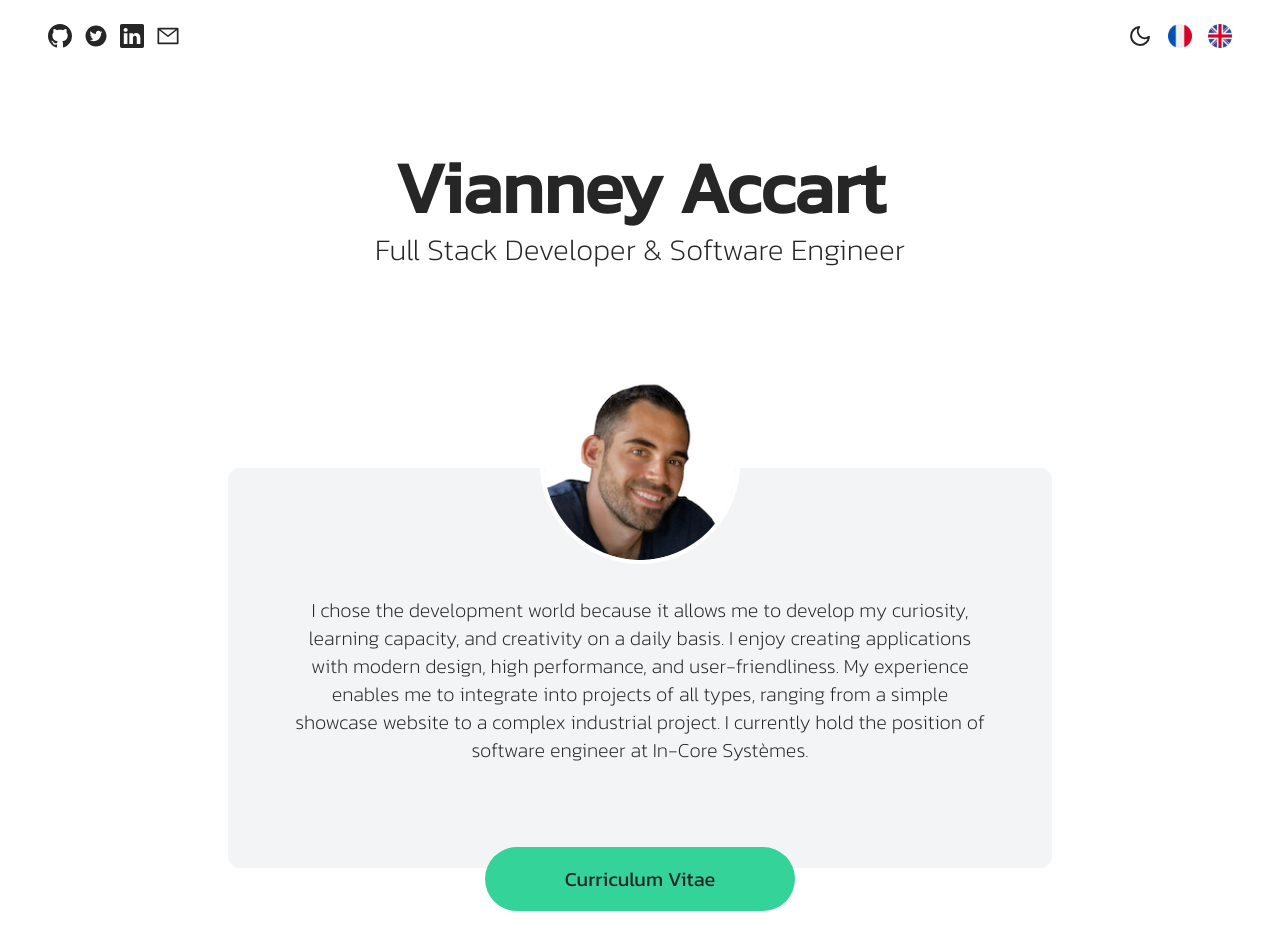
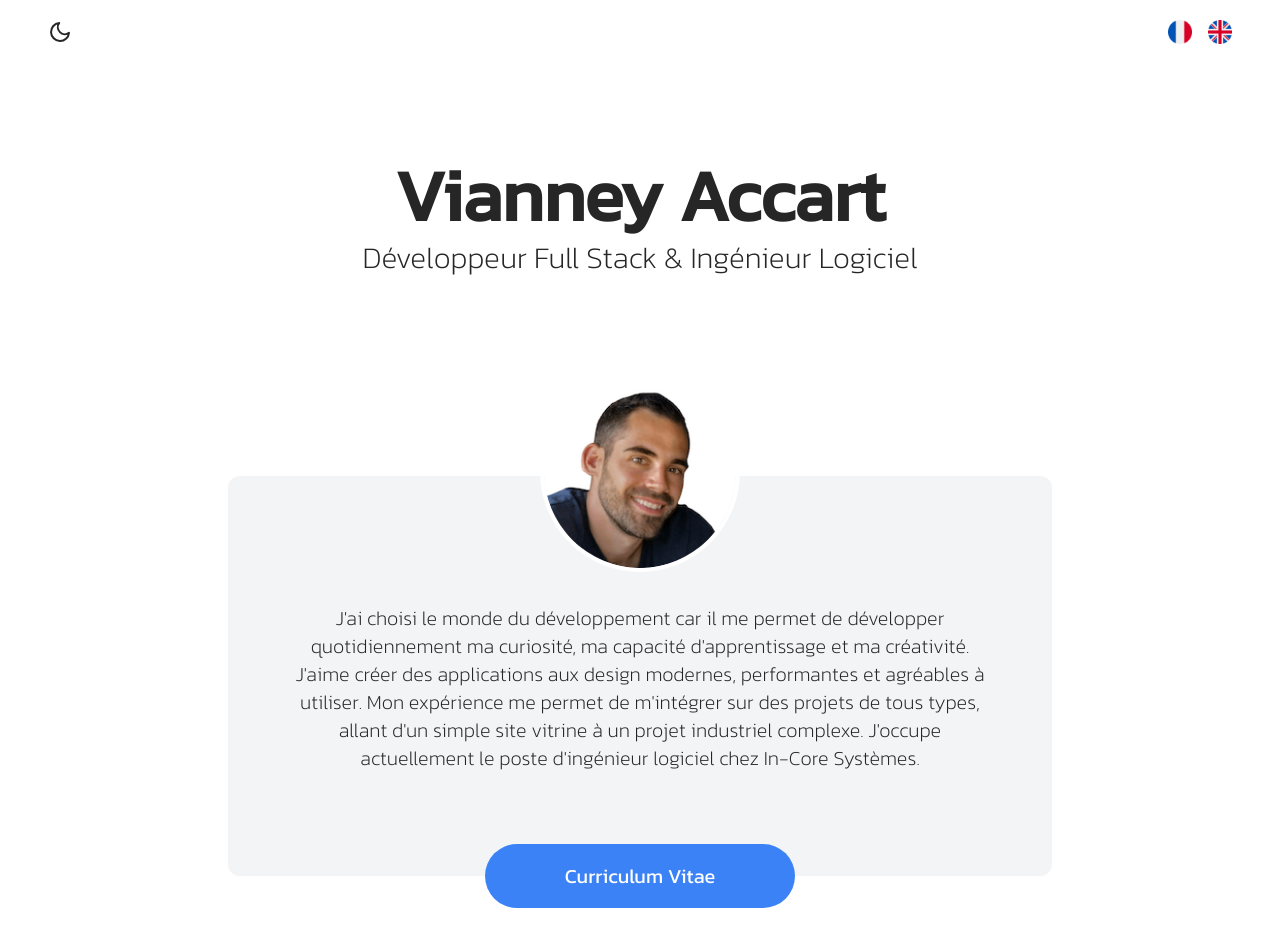
Before and after one commit to VianneyAccart/NextJS-Portfolio, a Next.js app: page / in a window 1280 px wide. Shown: the top 952 px of the page. Built offline with nearby package versions, Linux system fonts and the light colour scheme.

Commit message:
Add missing sections, and made some improvements

```diff
--- a/src/components/About.tsx
+++ b/src/components/About.tsx
@@ -1,9 +1,13 @@
 import { t } from "i18next";
 import Image from "next/image";
+import Button from "./Button";
+import { useTranslationWithBrowserLanguageDetection } from "@/i18n/i18n";
 
 export default function About() {
+  const { i18n } = useTranslationWithBrowserLanguageDetection();
+
   return (
-    <section className="md:px-5">
+    <section className="mt-20 md:px-5">
       <h1 className="text-center text-4xl md:text-7xl pt-20 mb-2 font-bold text-neutral-800 dark:text-gray-200">
         Vianney Accart
       </h1>
@@ -13,7 +17,7 @@ export default function About() {
       <div className="flex justify-center pt-12">
         <Image
           src="/profile_picture.png"
-          alt="French flag"
+          alt="Picture of Vianney Accart" // TODO : Translate
           width={200}
           height={200}
           className="border border-solid border-4 border-white rounded-full"
@@ -26,15 +30,19 @@ export default function About() {
         </p>
       </div>
 
-      {/* Change CV language depending on selected language */}
+      {/* TODO : upload english cv */}
       <div className="flex justify-center">
-        <a
-          href="/cv_vianney_accart_developpeur_full_stack_ingenieur_logiciel.pdf"
-          rel="noreferrer noopener"
-          target="_blank"
-        >
-          <button className="-mt-8">Curriculum Vitae</button>
-        </a>
+        <div className="-mt-8">
+          <Button
+            url={
+              i18n.language === "fr"
+                ? "/cv_vianney_accart_developpeur_full_stack_ingenieur_logiciel.pdf"
+                : "/logo.png"
+            }
+            label="Curriculum Vitae"
+            newTab={true}
+          />
+        </div>
       </div>
     </section>
   );
--- /dev/null
+++ b/src/components/Button.tsx
@@ -0,0 +1,21 @@
+const Button = ({
+  url,
+  newTab,
+  label,
+}: {
+  url: string;
+  newTab: boolean;
+  label: string;
+}) => {
+  return (
+    <a
+      href={url}
+      rel={newTab ? "noreferrer noopener" : ""}
+      target={newTab ? "_blank" : ""}
+    >
+      <button className="flex gap-2 items-center">{label}</button>
+    </a>
+  );
+};
+
+export default Button;
--- /dev/null
+++ b/src/components/Contact.tsx
@@ -0,0 +1,24 @@
+import { GITHUB_URL } from "@/links";
+import Button from "./Button";
+
+export default function Contact() {
+  return (
+    <section className="px-5 mt-40">
+      <div className="flex flex-col items-center mt-12 mb-8">
+        <h2 className="z-10 text-6xl font-bold">Et si nous collaborions ?</h2>
+        <p className="my-4 font-light text-xl">
+          Je vous accompagnerai dans votre projet, de l'élaboration à la
+          réalisation. Parlons-en ensemble.
+        </p>
+      </div>
+
+      <div className="flex justify-center">
+        <Button
+          label="Start a project"
+          newTab={false}
+          url="mailto:vianneyaccart@gmail.com"
+        />
+      </div>
+    </section>
+  );
+}
--- /dev/null
+++ b/src/components/Footer.tsx
@@ -0,0 +1,35 @@
+import { BsTwitter } from "react-icons/bs";
+import { FiGithub } from "react-icons/fi";
+import { FaLinkedinIn } from "react-icons/fa";
+import { IconType } from "react-icons/lib";
+import { GITHUB_URL, LINKEDIN_URL, TWITTER_URL } from "@/links";
+
+const FooterLink = ({ icon: Icon, url }: { icon: IconType; url: string }) => {
+  return (
+    <a href={url} target="_blank" rel="noopener noreferrer">
+      <div className="nav-icon w-12 h-12 border border-solid border-1 border-neutral-500 dark:border-gray-200 rounded-full flex items-center justify-center">
+        <Icon className="text-md" role="button" />
+      </div>
+    </a>
+  );
+};
+
+const Footer = () => {
+  return (
+    <footer className="px-5 mt-48 flex flex-col items-center">
+      <div className="flex gap-7">
+        <FooterLink icon={FiGithub} url={GITHUB_URL} />
+        <FooterLink icon={BsTwitter} url={TWITTER_URL} />
+        <FooterLink icon={FaLinkedinIn} url={LINKEDIN_URL} />
+      </div>
+      <div className="flex flex-col items-center mb-12 mt-4">
+        <p className="mt-4 font-light text-lg">
+          Design et développement réalisés par mes soins - Tous droits réservés
+        </p>
+        <p className="font-light text-lg">Mentions Légales</p>
+      </div>
+    </footer>
+  );
+};
+
+export default Footer;
--- /dev/null
+++ b/src/components/Header.tsx
@@ -0,0 +1,58 @@
+import ThemeToggler from "./ThemeToggler";
+import Image from "next/image";
+import i18n from "i18next";
+
+import { useEffect, useState } from "react";
+
+const LangToggler = ({
+  src,
+  alt,
+  lang,
+}: {
+  src: string;
+  alt: string;
+  lang: string;
+}) => {
+  return (
+    <Image
+      className="lang-icon"
+      src={src}
+      alt={alt}
+      width={25}
+      height={20}
+      onClick={() => i18n.changeLanguage(lang)}
+    />
+  );
+};
+
+const Header = () => {
+  const [isSticky, setIsSticky] = useState(false);
+
+  useEffect(() => {
+    const handleScroll = () => {
+      const scrollTop = window.pageYOffset;
+      const threshold = 50;
+      setIsSticky(scrollTop > threshold);
+    };
+    window.addEventListener("scroll", handleScroll);
+    return () => window.removeEventListener("scroll", handleScroll);
+  }, []);
+
+  return (
+    <header
+      className={`fixed top-0 left-0 w-full z-50 transition-all duration-100 ${
+        isSticky && " backdrop-blur-lg backdrop-opacity-100 shadow-xs"
+      } ${!isSticky && "bg-transparent"}`}
+    >
+      <nav className="flex justify-between items-center py-5 px-6 md:px-12">
+        <ThemeToggler />
+        <div className="flex gap-4">
+          <LangToggler src="/french_flag.png" alt="French flag" lang="fr" />
+          <LangToggler src="/english_flag.png" alt="English flag" lang="en" />
+        </div>
+      </nav>
+    </header>
+  );
+};
+
+export default Header;
--- a/src/components/Navbar.tsx
+++ /dev/null
@@ -1,41 +0,0 @@
-import ThemeToggler from "./ThemeToggler";
-import Image from "next/image";
-import i18n from "i18next";
-import { BsGithub, BsLinkedin } from "react-icons/bs";
-import { AiFillTwitterCircle, AiOutlineMail } from "react-icons/ai";
-
-export default function Navbar() {
-  return (
-    <nav className="flex justify-between items-center p-6 md:px-12">
-      <div className="flex gap-3">
-        <BsGithub className="nav-icon" role="button" />
-        <AiFillTwitterCircle className="nav-icon" role="button" />
-        <BsLinkedin className="nav-icon" role="button" />
-        <AiOutlineMail className="nav-icon" role="button" />
-      </div>
-      <div className="flex gap-4">
-        <ThemeToggler />
-        <div>
-          <Image
-            className="cursor-pointer transform transition duration-500 hover:scale-110 h-auto w-6"
-            src="/french_flag.png"
-            alt="French flag"
-            width={25}
-            height={20}
-            onClick={() => i18n.changeLanguage("fr")}
-          />
-        </div>
-        <div>
-          <Image
-            className="cursor-pointer transform transition duration-500 hover:scale-110 h-auto w-6"
-            src="/english_flag.png"
-            alt="English flag"
-            width={25}
-            height={20}
-            onClick={() => i18n.changeLanguage("en")}
-          />
-        </div>
-      </div>
-    </nav>
-  );
-}
--- a/src/components/Projects.tsx
+++ b/src/components/Projects.tsx
@@ -1,4 +1,5 @@
-import { VscGithubAlt } from "react-icons/vsc";
+import { GITHUB_URL } from "@/links";
+import Button from "./Button";
 
 export default function Projects() {
   return (
@@ -33,16 +34,7 @@ export default function Projects() {
       </div>
 
       <div className="flex justify-center mt-16">
-        <a
-          href="https://github.com/VianneyAccart"
-          rel="noreferrer noopener"
-          target="_blank"
-        >
-          <button className="flex gap-2 items-center">
-            <VscGithubAlt className="text-neutral-800" />
-            See more on GitHub
-          </button>
-        </a>
+        <Button url={GITHUB_URL} newTab={true} label="See more on GitHub" />
       </div>
     </section>
   );
--- a/src/i18n/i18n.tsx
+++ b/src/i18n/i18n.tsx
@@ -31,7 +31,9 @@ export function useTranslationWithBrowserLanguageDetection() {
   const { i18n } = useTranslation();
 
   useEffect(() => {
-    i18n.changeLanguage(navigator.language);
+    i18n.on("initialized", () => {
+      i18n.changeLanguage(navigator.language);
+    });
   }, []);
 
   return useTranslation();
--- /dev/null
+++ b/src/links.ts
@@ -0,0 +1,4 @@
+export const GITHUB_URL: string = "https://github.com/VianneyAccart";
+export const TWITTER_URL: string = "https://twitter.com/AccartVianney";
+export const LINKEDIN_URL: string =
+  "https://www.linkedin.com/in/vianneyaccart/";
--- a/src/pages/index.tsx
+++ b/src/pages/index.tsx
@@ -1,10 +1,12 @@
 import Head from "next/head";
-import Navbar from "@/components/Navbar";
 import { useTranslationWithBrowserLanguageDetection } from "@/i18n/i18n";
 import About from "@/components/About";
 import Skills from "@/components/Skills";
 import Projects from "@/components/Projects";
 import Testimonials from "@/components/Testimonials";
+import Contact from "@/components/Contact";
+import Footer from "@/components/Footer";
+import Header from "@/components/Header";
 
 export default function Home() {
   const { t } = useTranslationWithBrowserLanguageDetection();
@@ -18,11 +20,13 @@ export default function Home() {
         <link rel="icon" href="/favicon.ico" />
       </Head>
       <main>
-        <Navbar />
+        <Header />
         <About />
         <Skills />
         <Projects />
         <Testimonials />
+        <Contact />
+        <Footer />
       </main>
     </>
   );
--- a/src/styles/globals.css
+++ b/src/styles/globals.css
@@ -14,13 +14,16 @@
     @apply text-sky-500 no-underline;
   }
   button {
-    @apply h-16 px-12 md:px-20 rounded-full bg-emerald-400 text-neutral-800 text-xl hover:bg-yellow-600 transform transition duration-500;
+    @apply h-16 px-12 md:px-20 rounded-full bg-blue-500 text-white text-xl hover:bg-blue-600 transform transition duration-500;
   }
 }
 
 @layer components {
   .nav-icon {
     @apply text-2xl text-neutral-800 dark:text-gray-200 cursor-pointer transform transition duration-500 hover:scale-110;
+  }
+  .lang-icon {
+    @apply cursor-pointer transform transition duration-500 hover:scale-110 h-auto w-6;
   }
 }
 
```
